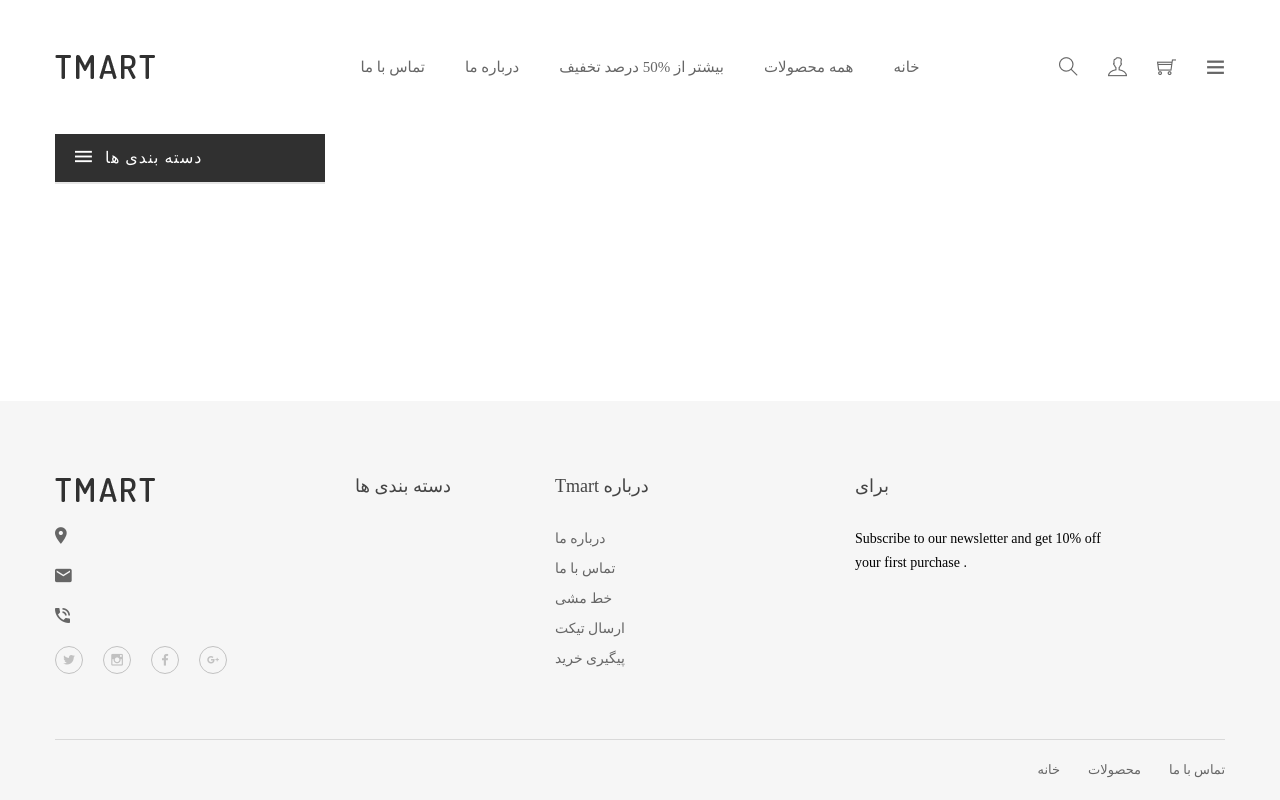
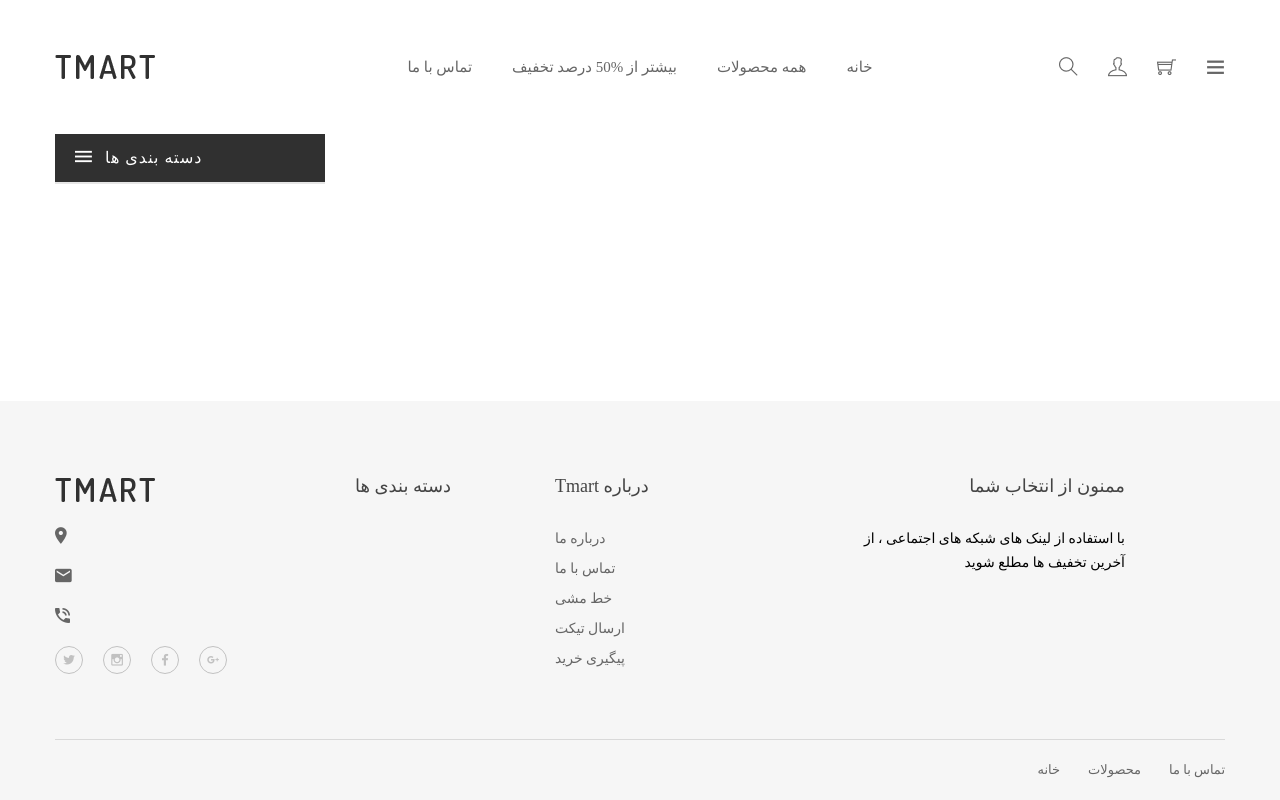
Before and after one commit to AminodinAkbari/MyRepository, a Django app: page / in a window 1280 px wide. Run offline with Django 3.2, Linux system fonts and the light colour scheme; data comes from the database, SQL or seed files in the repository; data that the repository does not hold is empty; some libraries are stand-ins or nearby versions.

Commit message:
Almost Ready

```diff
--- a/templates/index.html
+++ b/templates/index.html
@@ -36,7 +36,7 @@
                             <div class="category-menu-list">
                                 <ul>
                                     {% for category in category %}
-                                        <li><a href="#"><img alt="" src="{% static 'tmart/images/icons/map.png' %}"> {{category.name}} <i class="zmdi zmdi-chevron-right"></i></a>
+                                        <li><a href="{% if category is not None %}{% url 'tmart_Product:category_with_id' id=category.id %}{% endif %}"><img alt="" src="{% static 'tmart/images/icons/map.png' %}"> {{category.name}} <i class="zmdi zmdi-chevron-right"></i></a>
                                             <div class="category-menu-dropdown">
                                             {% for subcategory in category.subcategory.all %}
 
--- a/tmart/settings.py
+++ b/tmart/settings.py
@@ -98,8 +98,8 @@ WSGI_APPLICATION = 'tmart.wsgi.application'
 
 DATABASES = {
     'default': {
-        'ENGINE': 'django.db.backends.sqlite3',
-        'NAME': BASE_DIR / 'db.sqlite3',
+        'ENGINE': config('DB_ENGINE'),
+        'NAME': BASE_DIR / config('DB_NAME'),
     }
 }
 
--- a/tmart_Cart_and_Favorite/templates/components/quick_view_favorite.html
+++ b/tmart_Cart_and_Favorite/templates/components/quick_view_favorite.html
@@ -28,7 +28,7 @@
                                 </div>
 
                                 <div class="addtocart-btn">
-                                    <a href="/product_details/{{item.product.slug}}">مشاهده با جزئیات کامل</a>
+                                    <a href="{% url 'tmart_Product:ProductDetail' slug=item.product.slug %}">مشاهده با جزئیات کامل</a>
                                 </div>
                             </div><!-- .product-info -->
                         </div><!-- .modal-product -->
--- a/tmart_Product/templates/Products_templates/quick_view.html
+++ b/tmart_Product/templates/Products_templates/quick_view.html
@@ -28,7 +28,7 @@
                                 </div>
 
                                 <div class="addtocart-btn">
-                                    <a href="/product_details/{{item.slug}}">مشاهده با جزئیات کامل</a>
+                                    <a href="{% url 'tmart_Product:ProductDetail' slug=item.slug %}">مشاهده با جزئیات کامل</a>
                                 </div>
                             </div><!-- .product-info -->
                         </div><!-- .modal-product -->
--- a/tmart_settings/templates/settings/footer.html
+++ b/tmart_settings/templates/settings/footer.html
@@ -75,9 +75,9 @@
                 <!-- Start Single Footer Widget -->
                 <div class="col-md-3 col-lg-3 col-lg-offset-1 col-sm-6 smt-30 xmt-30">
                     <div class="ft__widget">
-                        <h2 class="ft__title">برای </h2>
+                        <h2 class="ft__title text-right">ممنون از انتخاب شما </h2>
                         <div class="newsletter__form">
-                            <p>Subscribe to our newsletter and get 10% off your first purchase .</p>
+                            <p class=" text-right">با استفاده از لینک های شبکه های اجتماعی ، از آخرین تخفیف ها مطلع شوید</p>
                             <div class="input__box">
                                 <div id="mc_embed_signup">
                                     <form action="#" method="post" id="mc-embedded-subscribe-form" name="mc-embedded-subscribe-form" class="validate" target="_blank" novalidate>
--- a/tmart_settings/templates/settings/header.html
+++ b/tmart_settings/templates/settings/header.html
@@ -44,9 +44,7 @@
                                                 {% endif %}
                                             </ul>
                                     </li>
-
-                                        <li class="drop"><a href="">{{context.AboutUs}}</a></li>
-                                        <li class="drop"><a href="">{{context.ContactUs}}</a></li>
+                                        <li class="drop"><a href="{% url 'Contact' %}">{{context.ContactUs}}</a></li>
 
                                     <!--<li class="drop"><a href="#">pages</a>
                                         <ul class="dropdown">
```
Also changed, not shown: tmart_Product/templates/Products_templates/shop.html (+26 -0 lines), tmart_Product/templates/Products_templates/shop_ByCategory.html (+7 -2 lines).
